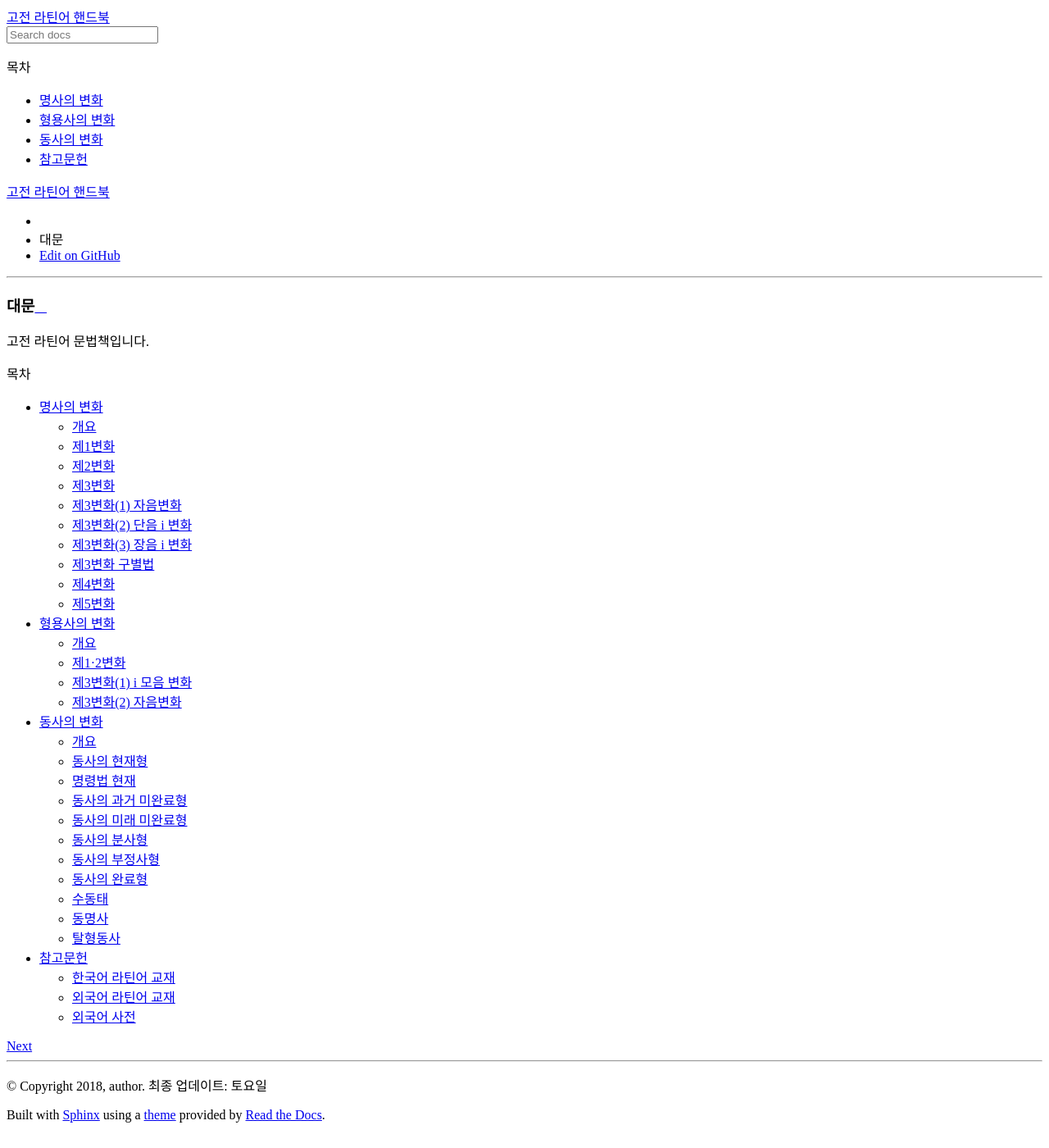
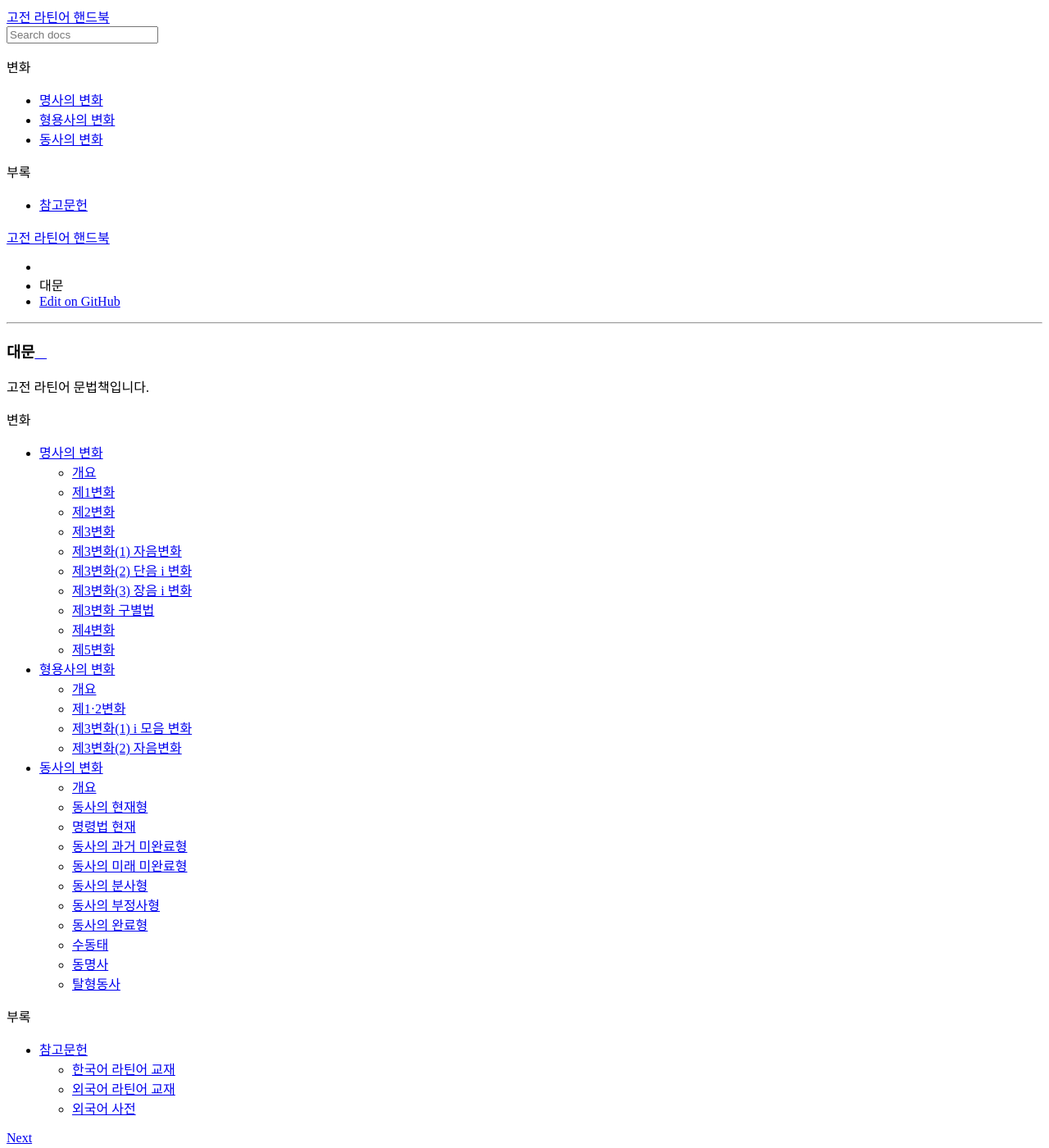
Before and after one commit to kabbala/grammatica_latina, a Sphinx documentation site: the page built from source/index.rst, in a window 1280 px wide and 1400 px high. Shown: the whole window at 82% size. Built offline with Sphinx 7.4.7 and the Read the Docs theme 2.0.0, drawn with Linux system fonts in a browser that asks for light colours.

Commit message:
목차 파트별로 분리

```diff
--- a/source/index.rst
+++ b/source/index.rst
@@ -11,11 +11,16 @@
 
 .. toctree::
    :maxdepth: 2
-   :caption: 목차
+   :caption: 변화
 
    declinatio_nominis
    declinatio_adiectivi
    coniugatio_verbi
+
+.. toctree::
+   :maxdepth: 2
+   :caption: 부록
+
    reference
 
 .. Indices and tables
```
